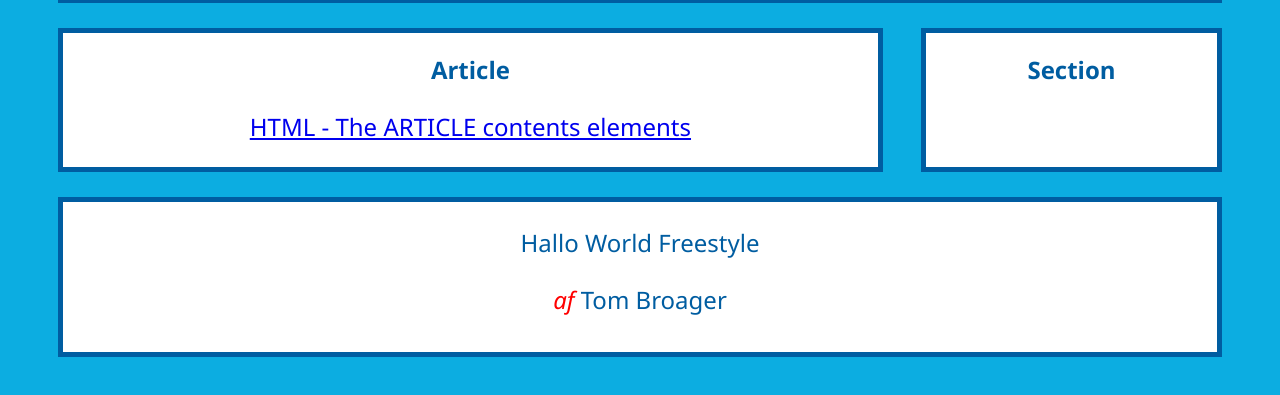
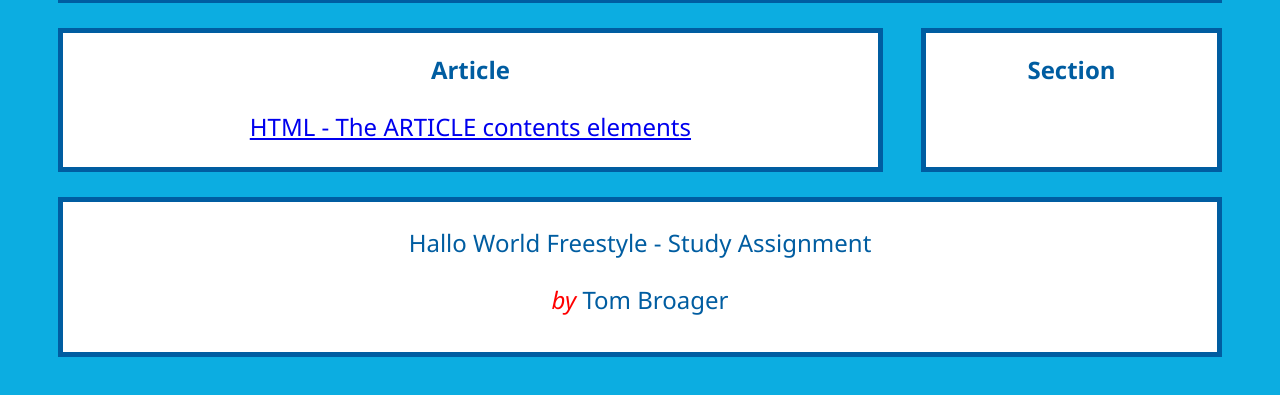
Before and after one commit to rts-cmk-wu06/helloworldfreestyle-TomBroager, a plain HTML site: page index.html in a window 1280 px wide. Shown: the part 475-870 px from the top of the page. Drawn offline with Linux system fonts and the light colour scheme.

Commit message:
Add files via upload

```diff
--- a/index.html
+++ b/index.html
@@ -29,8 +29,8 @@
             </section>
         </main>
         <footer>
-            <p>Hallo World Freestyle</p>
-            <p><em>af</em> Tom Broager</p>
+            <p>Hallo World Freestyle - Study Assignment</p>
+            <p><em>by</em> Tom Broager</p>
         </footer>
     </div>
 </body>
```
